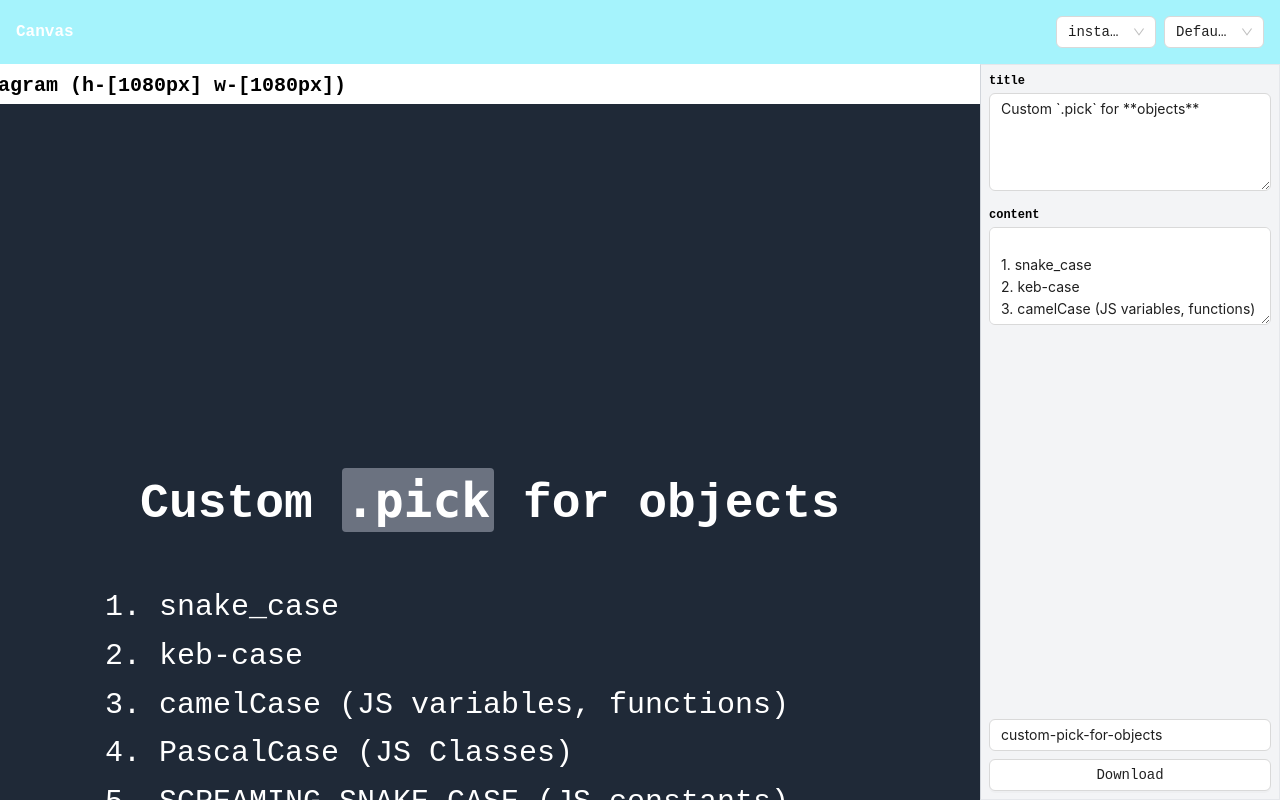
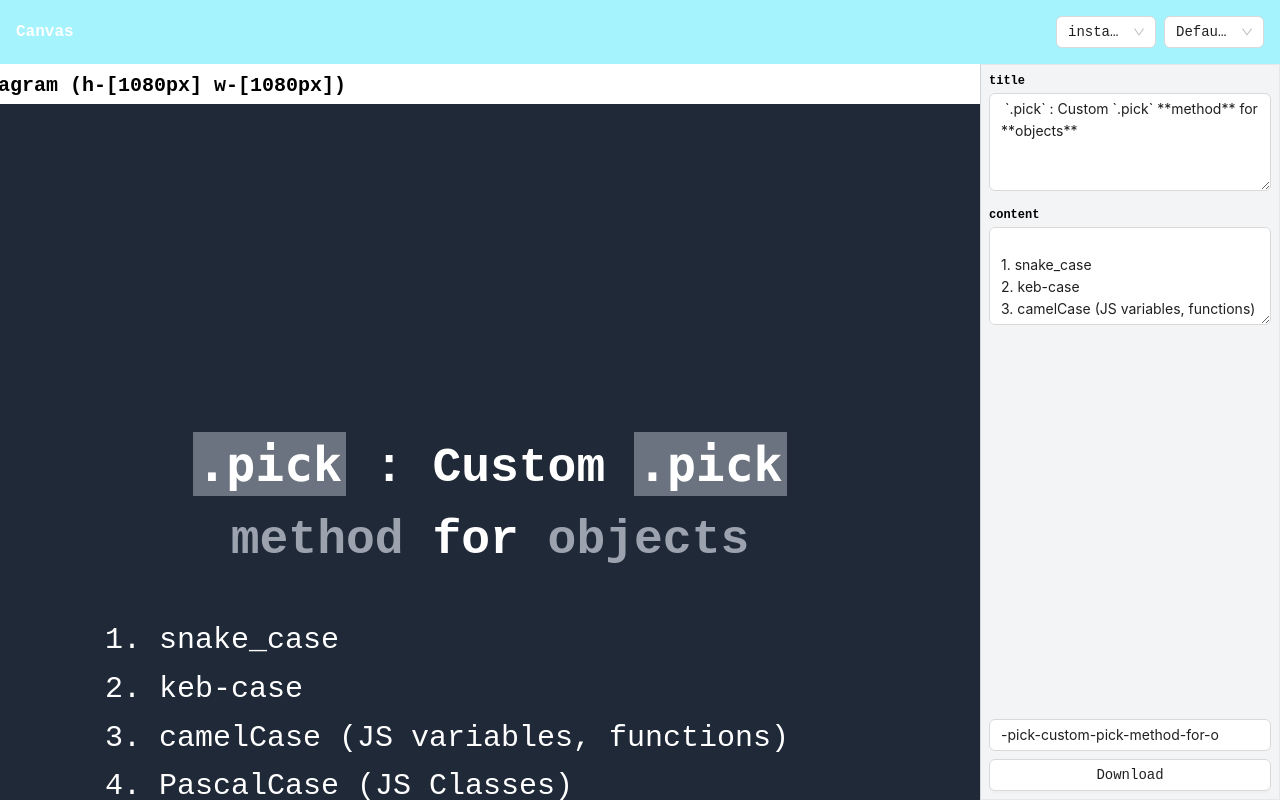
Before and after one commit to 318097/canvas, a React (Create React App) app: page / in a window 1280 px wide. Built offline with nearby package versions, Linux system fonts and the light colour scheme; the HTML template or start-up script is replaced by a standard one.

Commit message:
Add: Global & Local properties

```diff
--- a/src/components/Raw/Raw.js
+++ b/src/components/Raw/Raw.js
@@ -5,6 +5,7 @@ import {
   GENERIC_PROPERTIES,
   getDefaultContent,
   generateTemplate,
+  GLOBAL,
 } from "./config";
 import Sidebar from "./Sidebar";
 import Canvas from "./Canvas";
@@ -14,7 +15,9 @@ import shortid from "shortid";
 const Raw = () => {
   const [data, setData] = useState(getDefaultContent());
   const [selectedElement, setSelectedElement] = useState("");
+  const [global, setGlobal] = useState(GLOBAL);
   const [properties, setProperties] = useState({});
+  const [propertyType, setPropertyType] = useState("local");
   const [templates, setTemplates] = useState([]);
   const [template, setTemplate] = useState("instagram");
   const [postVariant, setPostVariant] = useState("Default");
@@ -26,12 +29,13 @@ const Raw = () => {
   const isGenericTagSelected = GENERIC_PROPERTIES.includes(
     selectedElement.split(":")[1]
   );
+  const isGlobal = propertyType === "global";
 
   const _updateSelectedElement = (newValue) => {
     setSelectedElement((prev) => {
       const tag = prev.split(":")[1];
       if (GENERIC_PROPERTIES.includes(tag))
-        updatedClassesForTag(tag, "outlined", "remove");
+        updatedClassesForTag(prev, "outlined", "remove");
       return newValue;
     });
   };
@@ -49,6 +53,7 @@ const Raw = () => {
 
     const [groupId, platform, key] = selectedElement.split(":");
     let matchedProperties = {};
+
     for (let i = 0; i < templates.length; i++) {
       const template = templates[i];
       if (template.groupId === groupId && template.platform === platform) {
@@ -56,14 +61,15 @@ const Raw = () => {
         if (matchedProperties) break;
       }
     }
-
-    setProperties((prev) => ({
+    setProperties((prev) => {
+      return {
         ...prev,
         [selectedElement]: {
           ...(prev[selectedElement] || {}),
-        ...matchedProperties.properties,
+          ...(matchedProperties.properties || {}),
         },
-    }));
+      };
+    });
   }, [selectedElement]);
 
   useEffect(() => {
@@ -76,9 +82,9 @@ const Raw = () => {
           console.log("Detected click on <code>, <strong>");
           const id = e.target.dataset.id ? e.target.dataset.id : shortid();
           e.target.dataset.id = id;
-
-          _updateSelectedElement(`none:${tag}:${id}`);
-          updatedClassesForTag(tag, "outlined", "add");
+          const key = `none:${tag}:${id}`;
+          _updateSelectedElement(key);
+          updatedClassesForTag(key, "outlined", "add");
         } else {
           _updateSelectedElement("");
         }
@@ -86,6 +92,17 @@ const Raw = () => {
       true
     );
   }, [canvasContainerRef.current]);
+
+  useEffect(() => {
+    const node = canvasContainerRef.current;
+
+    for (const key in global) {
+      node.querySelectorAll(key).forEach((el) => {
+        const classes = Object.values(global[key]);
+        el.classList.add(...classes);
+      });
+    }
+  }, [global, canvasContainerRef.current]);
 
   useEffect(() => {
     setFilename(
@@ -160,9 +177,12 @@ const Raw = () => {
     });
   }, [templateRef, templates]);
 
-  const updatedClassesForTag = (tag, classes, action = "set") => {
-    if (!tag) return;
-    const elements = canvasContainerRef.current.querySelectorAll(tag);
+  const updatedClassesForTag = (key, classes, action = "set") => {
+    if (!key) return;
+    const [, tag, id] = key.split(":");
+    const elements = canvasContainerRef.current.querySelectorAll(
+      id ? `${tag}[data-id='${id}']` : tag
+    );
 
     elements.forEach((el) => {
       if (action === "remove") {
@@ -179,6 +199,22 @@ const Raw = () => {
     const [groupId, platform, key] = selectedElement.split(":");
     let updatedProperties;
 
+    if (isGlobal) {
+      setGlobal((prev) => {
+        updatedProperties = {
+          ...(prev[platform] || {}),
+          [property]: value,
+        };
+        return {
+          ...prev,
+          [platform]: updatedProperties,
+        };
+      });
+      updatedProperties = {
+        ...updatedProperties,
+        ...properties[selectedElement],
+      };
+    } else {
       setProperties((prev) => {
         updatedProperties = {
           ...(prev[selectedElement] || {}),
@@ -189,6 +225,11 @@ const Raw = () => {
           [selectedElement]: updatedProperties,
         };
       });
+      updatedProperties = {
+        ...global[platform],
+        ...updatedProperties,
+      };
+    }
 
     if (isGenericTagSelected) {
       // if tags, then apply the classes
@@ -197,7 +238,10 @@ const Raw = () => {
         value,
         "outlined",
       ].join(" ");
-      updatedClassesForTag(platform, updatedClasses);
+      updatedClassesForTag(
+        isGlobal ? `${groupId}:${platform}` : selectedElement,
+        updatedClasses
+      );
     } else {
       // otherwise add the classes in templates obj
       setTemplates((prev) => {
@@ -247,7 +291,11 @@ const Raw = () => {
     selectedElement,
     properties,
     handlePropertyChange,
-    templates,
+    global,
+    setGlobal,
+    propertyType,
+    setPropertyType,
+    isGlobal,
   };
 
   return (
--- a/src/components/Raw/Raw.scss
+++ b/src/components/Raw/Raw.scss
@@ -8,9 +8,9 @@ body,
   font-family: monospace;
 }
 
-code {
-  @apply bg-gray-500 rounded p-1 text-white;
-}
+// code {
+//   @apply bg-gray-500 rounded p-1 text-white;
+// }
 
 .raw-editor-root {
   @apply flex flex-col gap-6 items-center justify-center select-none;
--- a/src/components/Raw/Sidebar.js
+++ b/src/components/Raw/Sidebar.js
@@ -1,6 +1,6 @@
 import _ from "lodash";
 import React, { Fragment } from "react";
-import { Input, Select, Button } from "antd";
+import { Input, Select, Button, Radio } from "antd";
 import { PROPERTIES } from "./config";
 
 const { TextArea } = Input;
@@ -14,17 +14,12 @@ const Sidebar = ({
   selectedElement,
   properties,
   handlePropertyChange,
-  templates,
+  global,
+  setGlobal,
+  propertyType,
+  setPropertyType,
+  isGlobal,
 }) => {
-  // const selectedElementFields = templates.find((template) => {
-  //   const [groupId, platform, key] = selectedElement.split(":");
-  //   return (
-  //     groupId === template.groupId &&
-  //     platform === template.platform &&
-  //     template.layout.find((layout) => layout.key === key)
-  //   );
-  // });
-
   return (
     <div className="flex flex-col gap-2 bg-gray-100 border border-l-gray-300 p-2 w-[300px] shrink-0 h-full overflow-auto">
       {Object.keys(data).map((key) => {
@@ -45,13 +40,32 @@ const Sidebar = ({
       {!!selectedElement && (
         <Fragment>
           <hr />
-          <h3 className="text-sm font-bold text-left">
-            Properties: {selectedElement}
-          </h3>
+          <h3 className="text-sm font-bold text-left">{selectedElement}</h3>
+          <Radio.Group
+            optionType="button"
+            buttonStyle="solid"
+            className="mb-4"
+            options={[
+              {
+                label: "Global",
+                value: "global",
+              },
+              {
+                label: "Local",
+                value: "local",
+              },
+            ]}
+            onChange={(e) => setPropertyType(e.target.value)}
+            value={propertyType}
+          />
           {PROPERTIES.map((property) => {
             const { options, label, key } = property;
 
-            const value = _.get(properties, [selectedElement, key], "");
+            const [, element] = selectedElement.split(":");
+            const value = isGlobal
+              ? _.get(global, [element, key], "")
+              : _.get(properties, [selectedElement, key], "");
+
             return (
               <div className="flex flex-col items-start gap-1 mb-2">
                 <label className="text-xs font-bold">{label}</label>
--- a/src/components/Raw/config.js
+++ b/src/components/Raw/config.js
@@ -707,6 +707,22 @@ const defaultClasses = {
   padding: "p-0",
 };
 
+const GLOBAL = {
+  CODE: {
+    ...defaultClasses,
+    "bg-color": "bg-gray-500",
+    border: "rounded",
+    padding: "p-1",
+    "text-color": "text-white",
+    // "text-size": "font-[inherit]",
+  },
+  STRONG: {
+    ...defaultClasses,
+    "text-color": "text-gray-400",
+    // "text-size": "font-[inherit]",
+  },
+};
+
 const generateTemplate = (platform, keys) => {
   const { title = "title", content = "content", groupId = "none" } = keys || {};
 
@@ -722,7 +738,7 @@ const generateTemplate = (platform, keys) => {
           type: "text",
           key: title,
           label: "Title",
-          className: "leading-relaxed",
+          className: "leading-normal",
           properties: {
             "text-size": "text-5xl",
             "text-weight": "font-bold",
@@ -757,7 +773,7 @@ const generateTemplate = (platform, keys) => {
         {
           type: "text",
           key: title,
-          className: "leading-relaxed",
+          className: "leading-normal",
           properties: {
             "text-size": "text-5xl",
             "text-weight": "font-bold",
@@ -815,7 +831,7 @@ const POST_VARIANTS = [
 
 const getDefaultContent = () => {
   return {
-    title: "Custom `.pick` for **objects**",
+    title: " `.pick` : Custom `.pick` **method** for **objects**",
     content: `
 1. snake_case
 2. keb-case
@@ -834,4 +850,5 @@ export {
   generateTemplate,
   GENERIC_PROPERTIES,
   POST_VARIANTS,
+  GLOBAL,
 };
```
Lines whose indentation alone changed are shown as unchanged.
